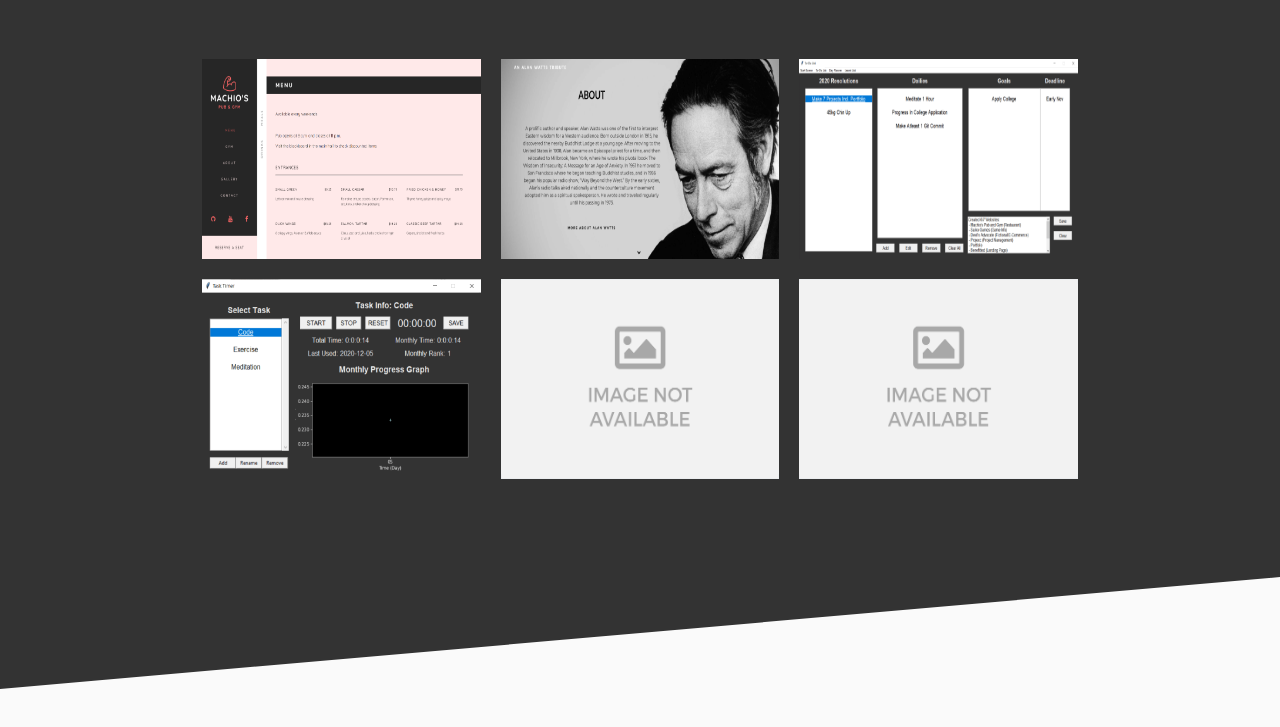
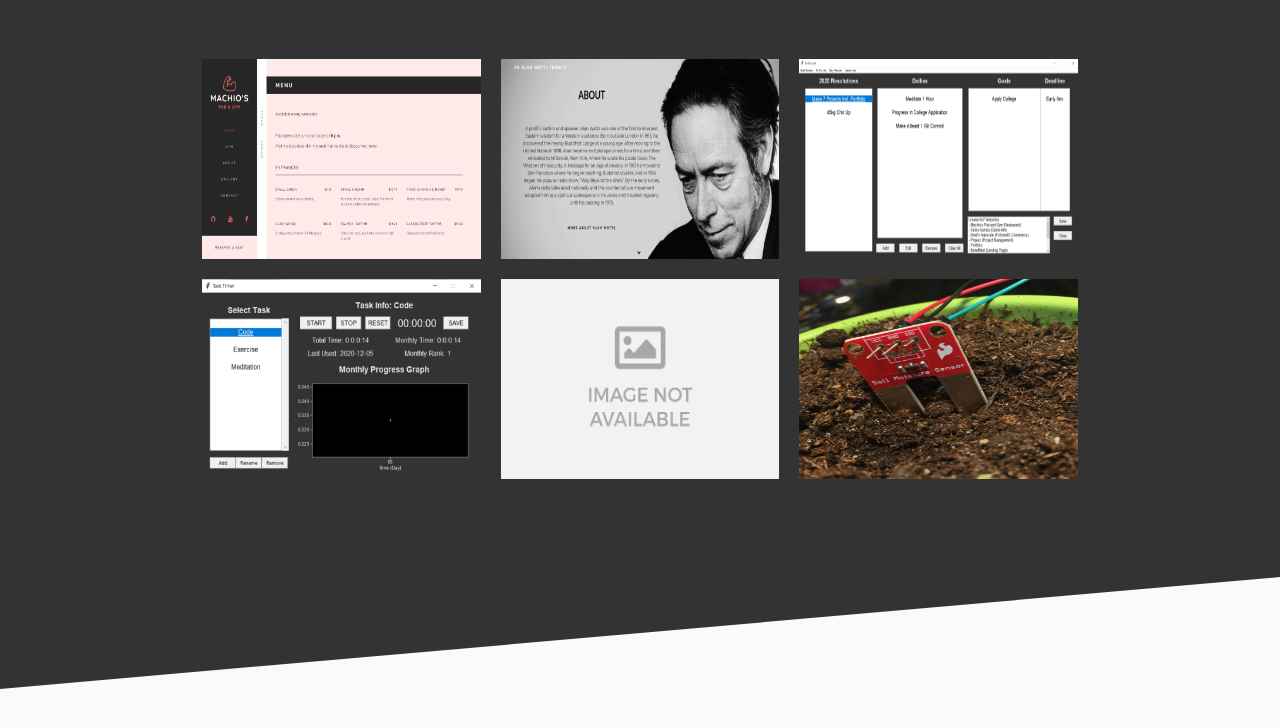
Before and after one commit to afutofu/afutofu.github.io, a React (Create React App) app: page / in a window 1280 px wide. Shown: the part 5969-6696 px from the top of the page. Built offline with nearby package versions, Linux system fonts and the light colour scheme.

Commit message:
added image for automatic garden waterer

```diff
--- a/src/components/OtherProjects.js
+++ b/src/components/OtherProjects.js
@@ -9,6 +9,7 @@ import machios1 from "../assets/projectImages/otherProjects/machios1.png";
 import aawt1 from "../assets/projectImages/otherProjects/aawt1.png";
 import taskManager from "../assets/projectImages/otherProjects/task-manager.png";
 import taskTimer from "../assets/projectImages/otherProjects/task-timer.png";
+import agw from "../assets/projectImages/otherProjects/agw.jpg";
 
 gsap.registerPlugin(ScrollTrigger);
 
@@ -193,6 +194,7 @@ const OtherProjects = () => {
             desc={`Code for an automatic garden waterer, watering time can be customized. Used with arduino v3.`}
             techs={["Arduino"]}
             codeLink={"https://github.com/afutofu/automatic-garden-waterer"}
+            image={agw}
           />
         </ProjectArea>
       </ThemeProvider>
```
Also changed, not shown: src/assets/projectImages/otherProjects/agw.jpg (added).
